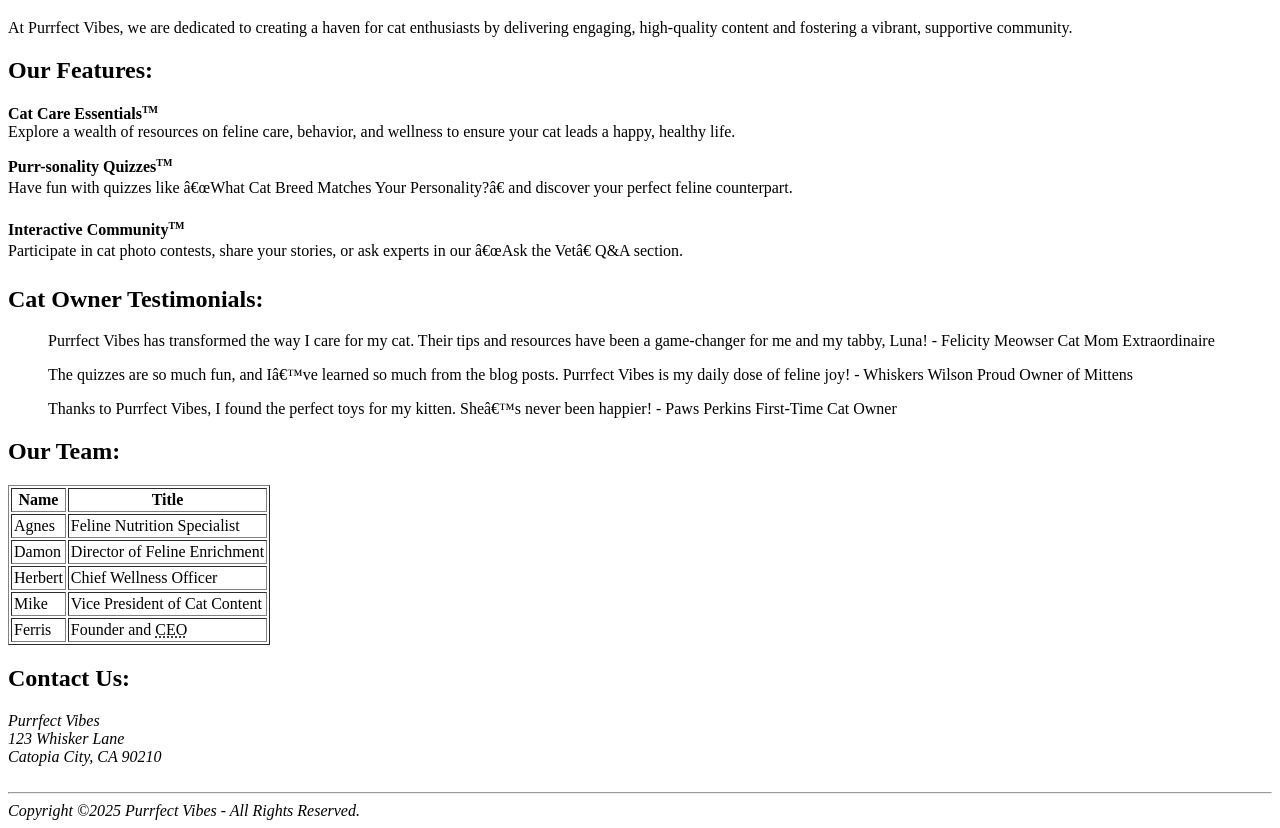
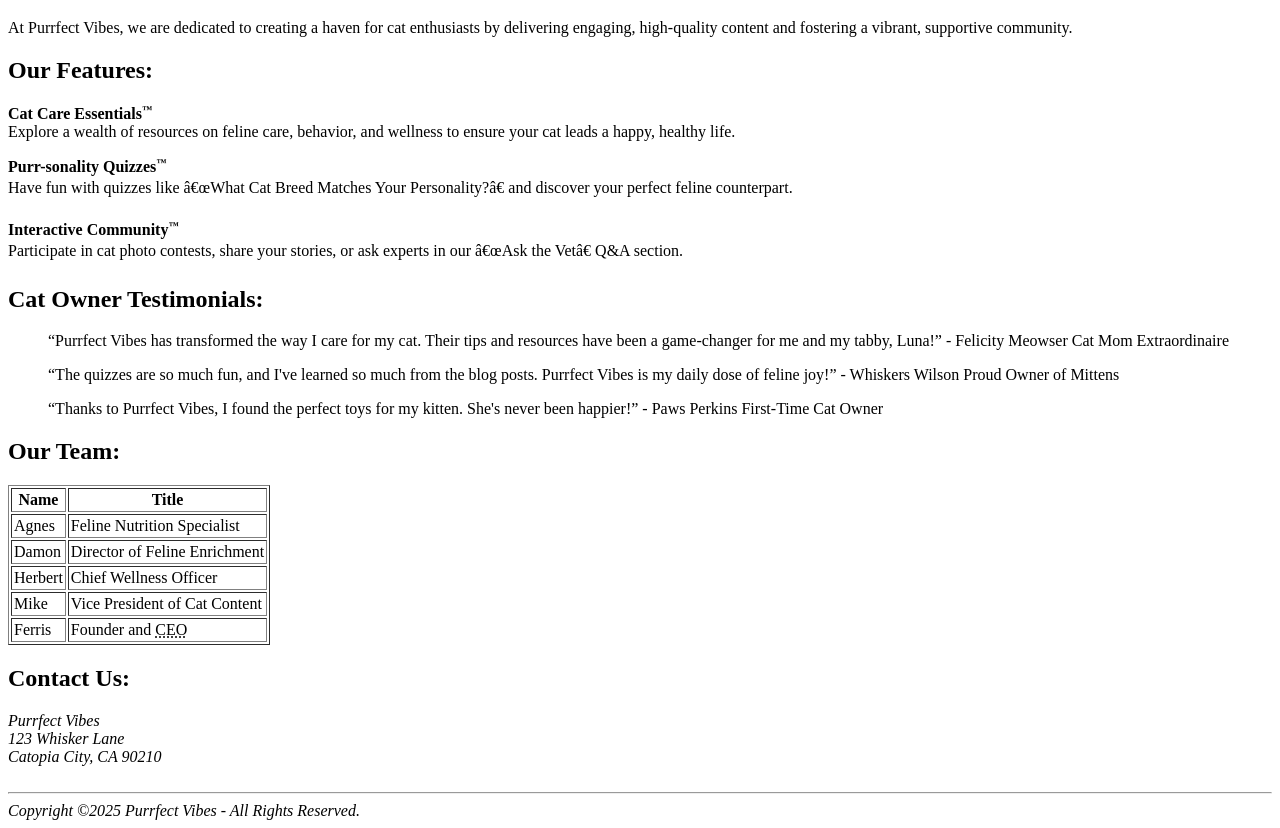
Before and after one commit to ycjuarez/COMM672_assignmentM2, a plain HTML site: page index.html in a window 1280 px wide. Shown: the part 61-889 px from the top of the page. Drawn offline with Linux system fonts and the light colour scheme.

Commit message:
Update index.html

```diff
--- a/index.html
+++ b/index.html
@@ -1,10 +1,12 @@
 <!DOCTYPE html>
 <html lang="en">
     <head>
+        <!-- comment out for now
         <meta charset="UTF=8">
         <meta name="viewport" content="width=device-width, intial-scale=1.0">
+        -->
     </head>
-    <title>Welcome to Purrfect Vibes - The "I just adopted a cat, what do I do now?" source for how to live in your Cat's world. </title>
+    <title>Welcome to Purrfect Vibes - The "I just adopted a cat, what do I do now?" source for how to live in your Cat&apos;s world. </title>
     <body>
         <h1>Welcome to Purrfect Vibes!</h1>
 <!-- Intro -->
@@ -12,15 +14,15 @@
 <!--Features-->
         <section>
             <h2>Our Features:</h2>
-                <p><b>Cat Care Essentials<sup style="font-size:x-small">TM</sup></b>
+                <p><b>Cat Care Essentials<sup style="font-size:x-small">&#8482;</sup></b>
                 </br>
                 Explore a wealth of resources on feline care, behavior, and wellness to ensure your cat leads a happy, healthy life.
                 </p>
-                <p><b>Purr-sonality Quizzes<sup style="font-size:x-small">TM</sup></b>
+                <p><b>Purr-sonality Quizzes<sup style="font-size:x-small">&trade;</sup></b>
                 </br>
                 Have fun with quizzes like “What Cat Breed Matches Your Personality?” and discover your perfect feline counterpart.
                 </p>
-                <p><b>Interactive Community<sup style="font-size:x-small">TM</sup></b>
+                <p><b>Interactive Community<sup style="font-size:x-small">&trade;</sup></b>
                 </br>
                 Participate in cat photo contests, share your stories, or ask experts in our “Ask the Vet” Q&A section.
                 </p>
@@ -29,15 +31,15 @@
 <!--Testimonials-->
         <section>
             <h2>Cat Owner Testimonials:</h2>
-                <blockquote>Purrfect Vibes has transformed the way I care for my cat. Their tips and resources have been a game-changer for me and my tabby, Luna!
+                <blockquote><q>Purrfect Vibes has transformed the way I care for my cat. Their tips and resources have been a game-changer for me and my tabby, Luna!</q>
                 - Felicity Meowser
                 Cat Mom Extraordinaire</blockquote>
 
-                <blockquote>The quizzes are so much fun, and I’ve learned so much from the blog posts. Purrfect Vibes is my daily dose of feline joy!
+                <blockquote><q>The quizzes are so much fun, and I&apos;ve learned so much from the blog posts. Purrfect Vibes is my daily dose of feline joy!</q>
                 - Whiskers Wilson
                 Proud Owner of Mittens</blockquote>
 
-                <blockquote>Thanks to Purrfect Vibes, I found the perfect toys for my kitten. She’s never been happier!
+                <blockquote><q>Thanks to Purrfect Vibes, I found the perfect toys for my kitten. She&apos;s never been happier!</q>
                 - Paws Perkins
                 First-Time Cat Owner</blockquote>
         </section>
@@ -62,7 +64,8 @@
                 <tr>
                     <td>Mike</td> <td>Vice President of Cat Content</td></tr>
             <tr>
-                    <td>Ferris</td><td>Founder and <abbr title="Chief Executive Officer">CEO</abbr></td>
+                    <td>Ferris</td><td>Founder and <abbr title="Chief Executive Officer">CEO</abbr></td></tr>
+
             </tbody>
         </table>
     </section>
```
